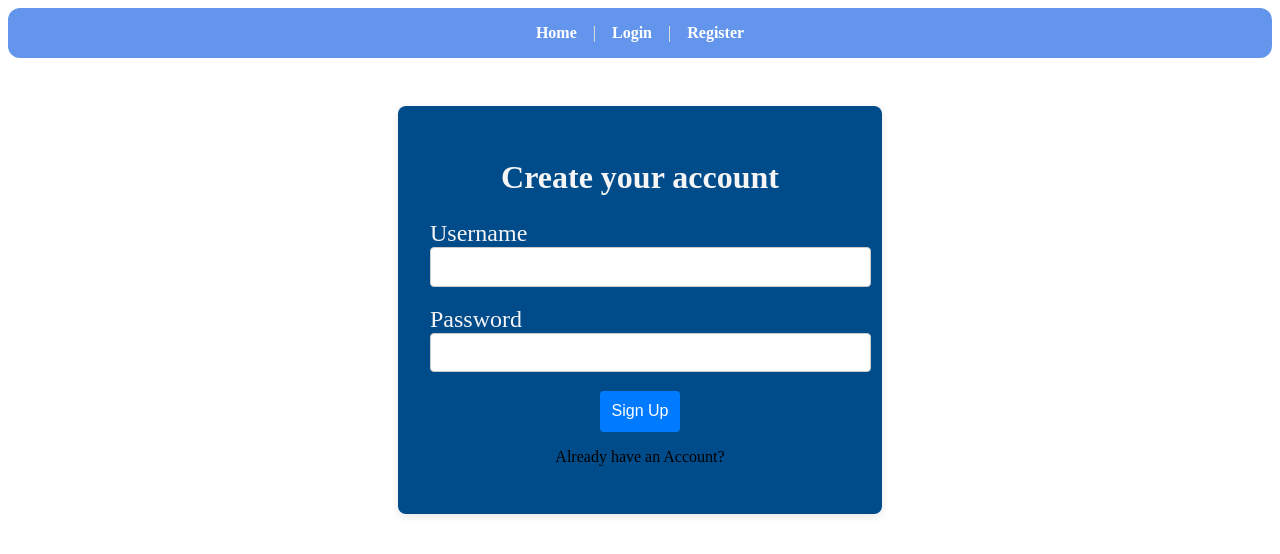
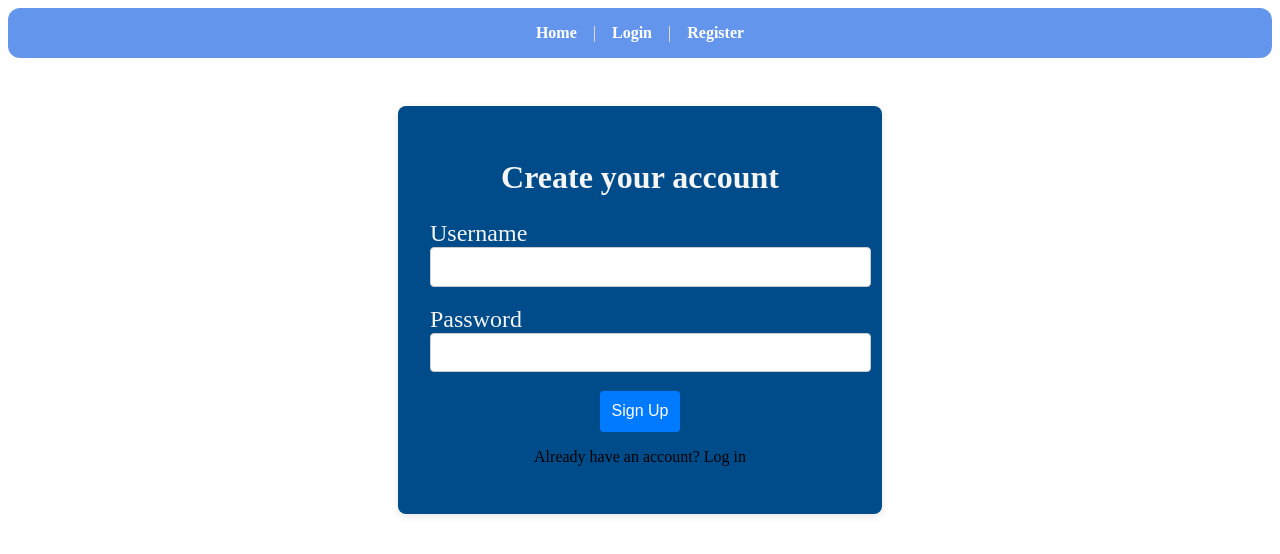
Before and after one commit to Matt-tedesco98/E-Commerce-App-Client-, a React (Create React App) app: page /register in a window 1280 px wide. Shown: the top 554 px of the page. Built offline with nearby package versions, Linux system fonts and the light colour scheme.

Commit message:
Made a auth layout component for reuse

```diff
--- /dev/null
+++ b/src/Components/AuthLayout/AuthLayout.css
@@ -0,0 +1,14 @@
+.head {
+    max-width: 420px;
+    margin: 3rem auto;
+    padding: 2rem;
+    background-color: #004c8b;
+    border-radius: 8px;
+    box-shadow: 0 2px 8px rgba(0, 0, 0, 0.1);
+}
+
+.head h1 {
+    text-align: center;
+    color: whitesmoke;
+    margin-bottom: 1.5rem;
+}
--- /dev/null
+++ b/src/Components/AuthLayout/AuthLayout.js
@@ -0,0 +1,13 @@
+import "./AuthLayout.css"
+function AuthLayout({title, footer, children}) {
+
+    return (
+        <div className="head">
+            <h1>{title}</h1>
+            <div className="auth-content">{children}</div>
+            <div className='auth-footer'>{footer}</div>
+        </div>)
+}
+
+
+export default AuthLayout;
--- a/src/pages/Register/Register.jsx
+++ b/src/pages/Register/Register.jsx
@@ -1,6 +1,7 @@
 import {useState} from 'react'
 import "./Register.css"
 import {Link} from "react-router-dom";
+import AuthLayout from "../../Components/AuthLayout/AuthLayout";
 
 
 export default function Register() {
@@ -30,8 +31,8 @@ export default function Register() {
     }
 
     return (
-        <div className="head">
-            <h1>Create your account</h1>
+        <AuthLayout title="Create your account"
+                    footer={<p><Link to="/login">Already have an account? Log in</Link></p>}>
             <form onSubmit={onSubmit}>
                 <div className="user-pass">
                     <label>Username</label> <br/>
@@ -58,11 +59,6 @@ export default function Register() {
                 </div>
                 <button type="submit">Sign Up</button>
             </form>
-            <div>
-                <p>
-                    <Link to="/login">Already have an Account?</Link>
-                </p>
-            </div>
-        </div>
+        </AuthLayout>
     )
 }
```
